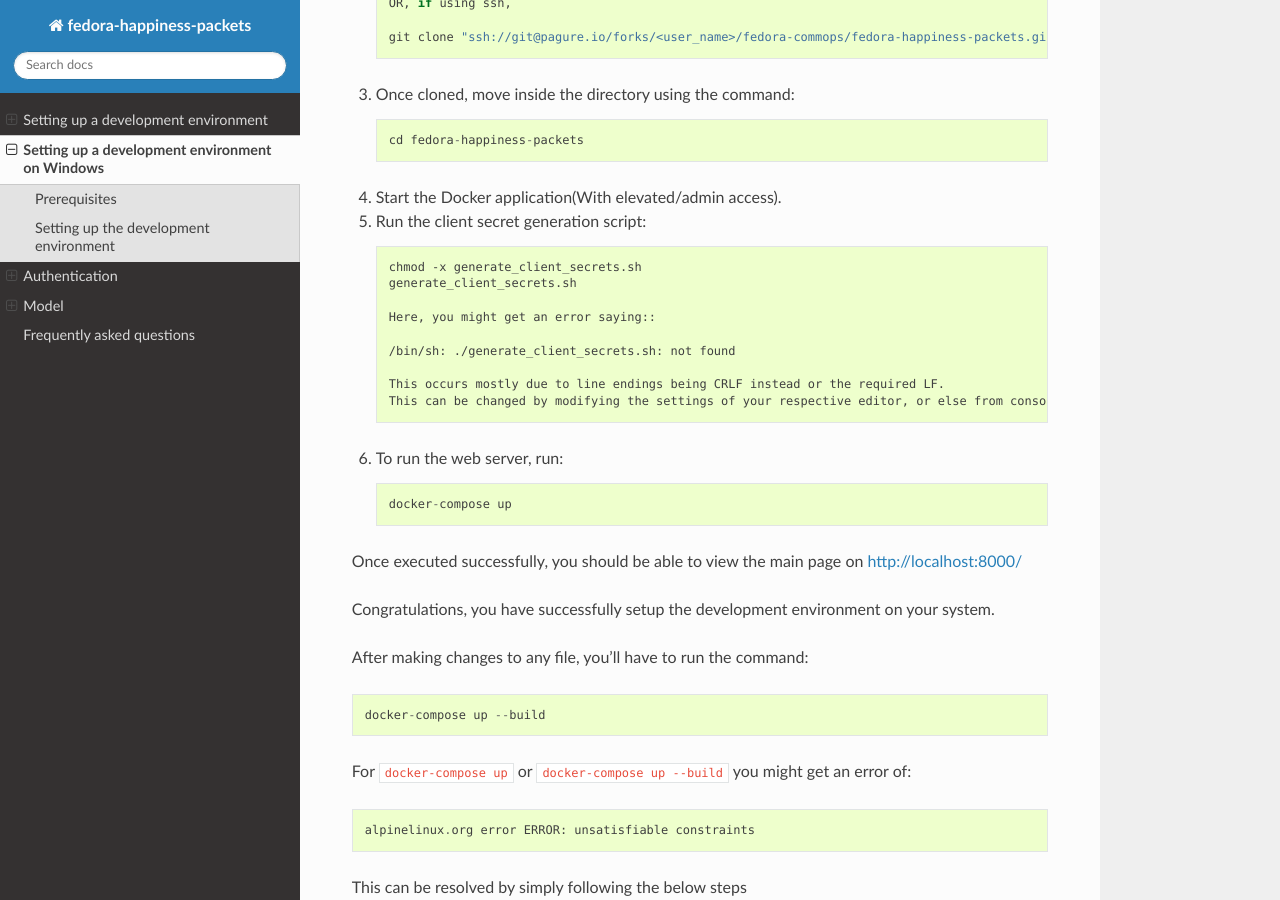
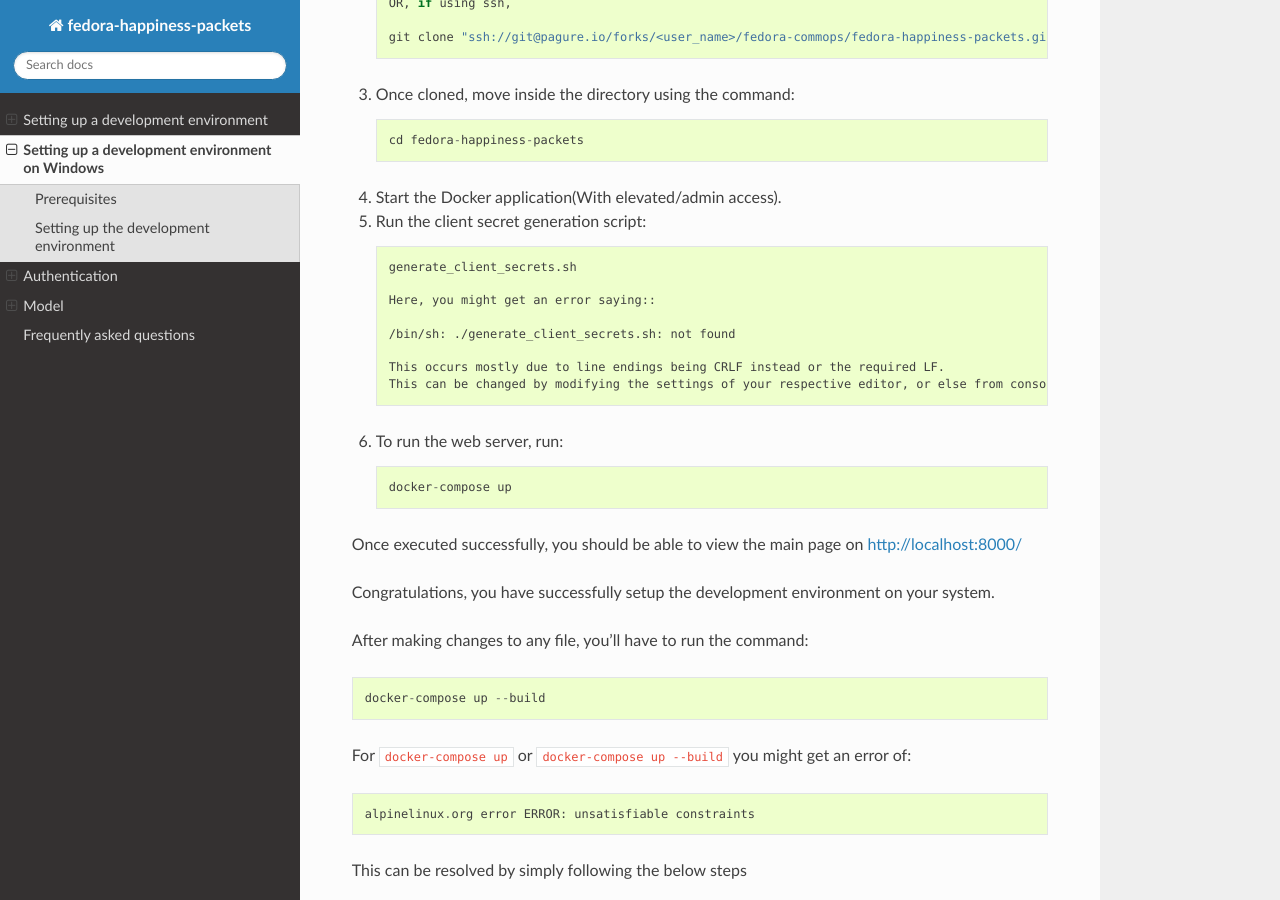
Before and after one commit to travisdev1/travis, a Sphinx documentation site: the page built from docs/setup/development_windows.rst, in a window 1280 px wide and 900 px high, scrolled down 708 px. Built offline with Sphinx 7.4.7 and the Read the Docs theme 2.0.0, drawn with Linux system fonts in a browser that asks for light colours; formulas are drawn with MathJax 3.

Commit message:
removed skippable steps from setup document

```diff
--- a/docs/setup/development_windows.rst
+++ b/docs/setup/development_windows.rst
@@ -34,7 +34,6 @@
 #. Start the Docker application(With elevated/admin access).
 #. Run the client secret generation script::
 
-    chmod -x generate_client_secrets.sh
     generate_client_secrets.sh
 
     Here, you might get an error saying::
```
